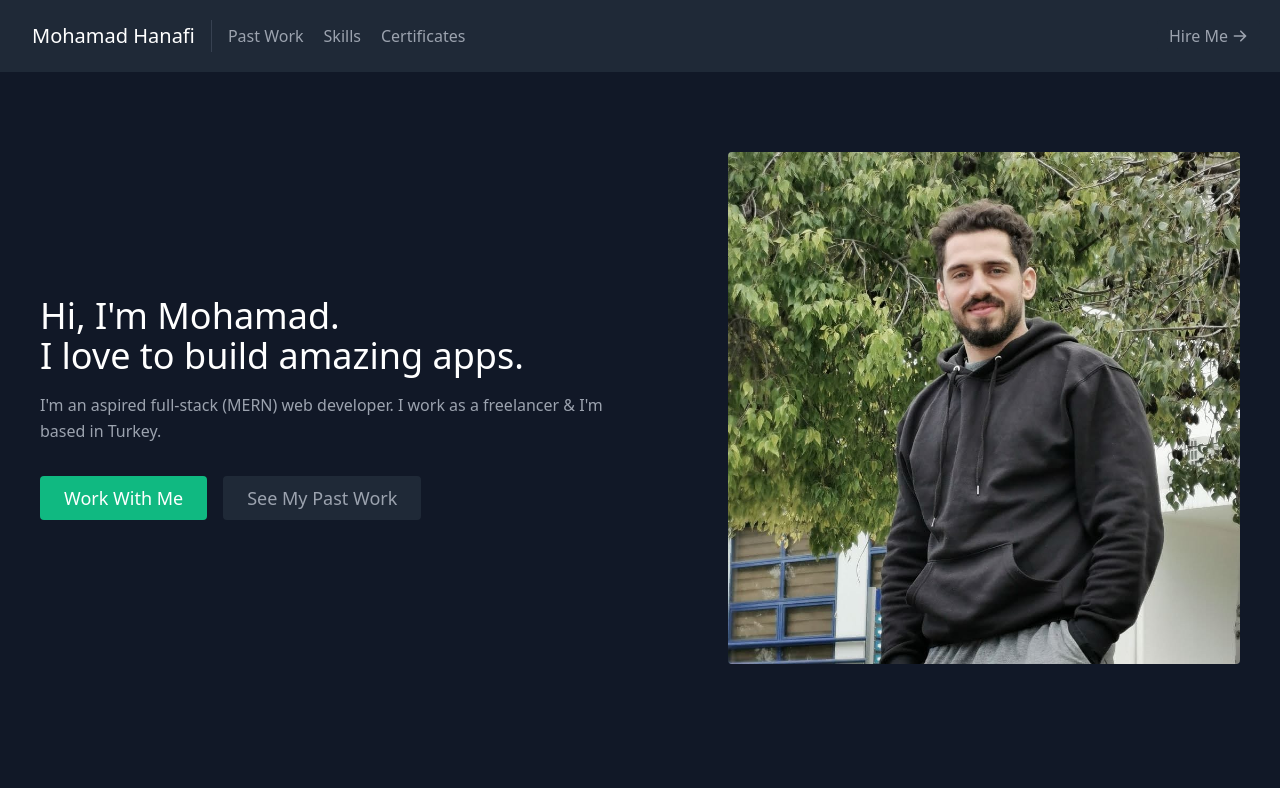
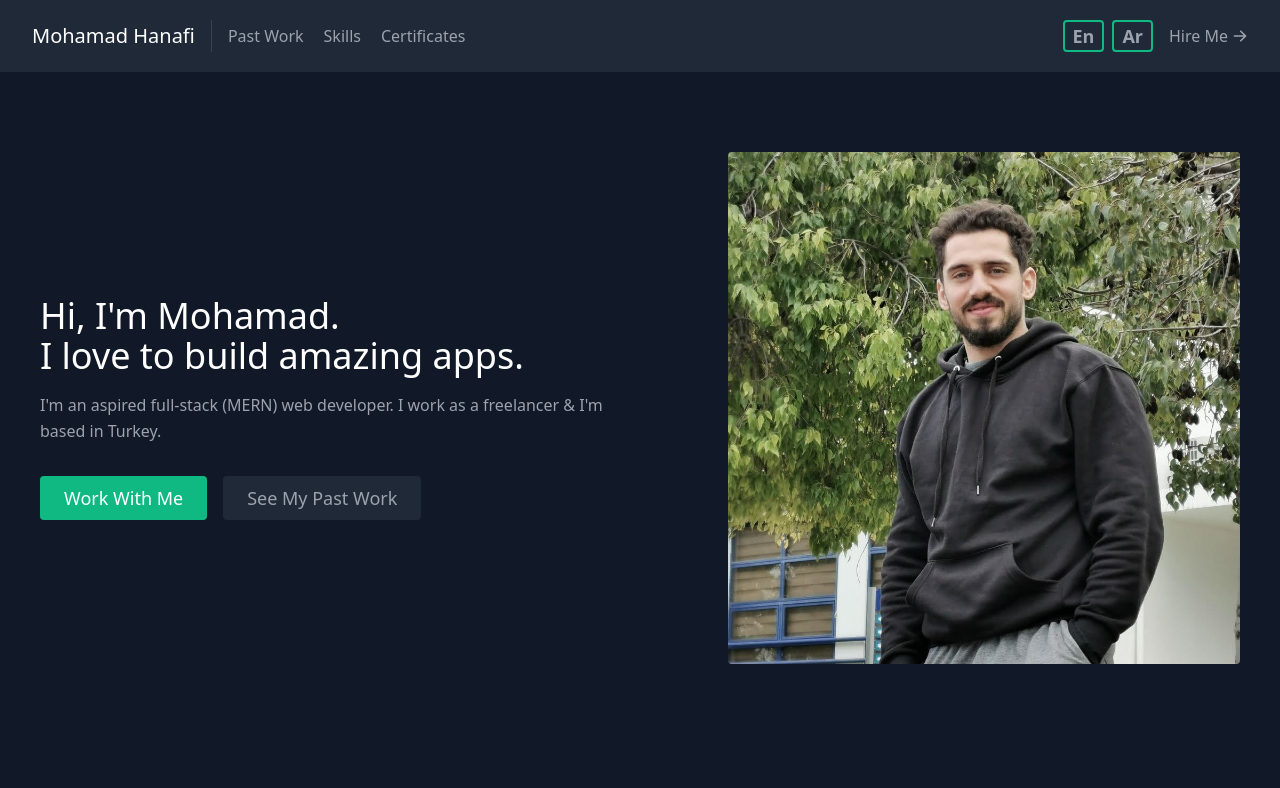
Before and after one commit to MohamadHanafi/react-portfolio, a React (Create React App) app: page / in a window 1280 px wide. Shown: the top 788 px of the page. Built offline with nearby package versions, Linux system fonts and the light colour scheme.

Commit message:
adding arabic support

```diff
--- a/package.json
+++ b/package.json
@@ -5,8 +5,12 @@
   "dependencies": {
     "@craco/craco": "^5.9.0",
     "@heroicons/react": "^1.0.4",
+    "i18next": "^20.5.0",
+    "i18next-browser-languagedetector": "^6.1.2",
+    "i18next-http-backend": "^1.3.0",
     "react": "^17.0.2",
     "react-dom": "^17.0.2",
+    "react-i18next": "^11.11.4",
     "react-scripts": "^4.0.3"
   },
   "scripts": {
--- a/public/index.html
+++ b/public/index.html
@@ -6,21 +6,6 @@
     <meta name="viewport" content="width=device-width, initial-scale=1" />
     <meta name="theme-color" content="#000000" />
     <meta name="description" content="My portfolio app created with React" />
-    <link rel="apple-touch-icon" href="%PUBLIC_URL%/logo192.png" />
-    <!--
-      manifest.json provides metadata used when your web app is installed on a
-      user's mobile device or desktop. See https://developers.google.com/web/fundamentals/web-app-manifest/
-    -->
-    <link rel="manifest" href="%PUBLIC_URL%/manifest.json" />
-    <!--
-      Notice the use of %PUBLIC_URL% in the tags above.
-      It will be replaced with the URL of the `public` folder during the build.
-      Only files inside the `public` folder can be referenced from the HTML.
-
-      Unlike "/favicon.ico" or "favicon.ico", "%PUBLIC_URL%/favicon.ico" will
-      work correctly both with client-side routing and a non-root public URL.
-      Learn how to configure a non-root public URL by running `npm run build`.
-    -->
     <title>Mohamad Hanafi</title>
   </head>
   <body>
@@ -32,15 +17,5 @@
 
     <noscript>You need to enable JavaScript to run this app.</noscript>
     <div id="root"></div>
-    <!--
-      This HTML file is a template.
-      If you open it directly in the browser, you will see an empty page.
-
-      You can add webfonts, meta tags, or analytics to this file.
-      The build step will place the bundled scripts into the <body> tag.
-
-      To begin the development, run `npm start` or `yarn start`.
-      To create a production bundle, use `npm run build` or `yarn build`.
-    -->
   </body>
 </html>
--- a/src/components/Certificates.jsx
+++ b/src/components/Certificates.jsx
@@ -1,8 +1,10 @@
 import React from 'react';
-import { TerminalIcon } from '@heroicons/react/solid';
+import { useTranslation } from 'react-i18next';
 import { certificates } from '../portfolio/Certificates';
 
 const CertificatesComponent = () => {
+  const { t } = useTranslation();
+
   return (
     <section id='certificates'>
       <div className='container px-5 py-10 mx-auto text-center sm:w-5/6 md:w-4/5'>
@@ -15,10 +17,10 @@ const CertificatesComponent = () => {
           <path d='M10.394 2.08a1 1 0 00-.788 0l-7 3a1 1 0 000 1.84L5.25 8.051a.999.999 0 01.356-.257l4-1.714a1 1 0 11.788 1.838L7.667 9.088l1.94.831a1 1 0 00.787 0l7-3a1 1 0 000-1.838l-7-3zM3.31 9.397L5 10.12v4.102a8.969 8.969 0 00-1.05-.174 1 1 0 01-.89-.89 11.115 11.115 0 01.25-3.762zM9.3 16.573A9.026 9.026 0 007 14.935v-3.957l1.818.78a3 3 0 002.364 0l5.508-2.361a11.026 11.026 0 01.25 3.762 1 1 0 01-.89.89 8.968 8.968 0 00-5.35 2.524 1 1 0 01-1.4 0zM6 18a1 1 0 001-1v-2.065a8.935 8.935 0 00-2-.712V17a1 1 0 001 1z' />
         </svg>
         <h1 className='sm:text-4xl text-3xl font-medium title-font mb-4 text-white'>
-          Certificates
+          {t('certificates.header')}
         </h1>
         <p className='lg:w-2/3 mx-auto leading-relaxed text-base mb-12'>
-          Learning can never stop. Here are some of the courses I had.
+          {t(`certificates.paragraph`)}
         </p>
         {/* certificates go here */}
         <div className='grid gap-8 md:grid-cols-3 items-center'>
--- a/src/components/Navbar.jsx
+++ b/src/components/Navbar.jsx
@@ -1,7 +1,15 @@
 import React from 'react';
 import { ArrowRightIcon } from '@heroicons/react/solid';
+import { useTranslation } from 'react-i18next';
 
 const Navbar = () => {
+  const lngs = {
+    en: { nativeName: 'En' },
+    ar: { nativeName: 'Ar' },
+  };
+
+  const { t, i18n } = useTranslation();
+
   return (
     <header className='bg-gray-800 md:sticky top-0 z-10'>
       <div className='container mx-auto flex flex-wrap p-5 flex-col md:flex-row items-center'>
@@ -10,25 +18,39 @@ const Navbar = () => {
           className='title-font font-medium text-white mb-4 md:mb-0'
         >
           <a href='#about' className='ml-3 text-xl'>
-            Mohamad Hanafi
+            {t('nav.name')}
           </a>
         </a>
         <nav className='md:mr-auto md:ml-4 md:py-1 md:pl-4 md:border-l md:border-gray-700	flex flex-wrap items-center text-base justify-center'>
           <a href='#projects' className='mr-5 hover:text-white'>
-            Past Work
+            {t('nav.pastWork')}
           </a>
           <a href='#skills' className='mr-5 hover:text-white'>
-            Skills
+            {t('nav.skills')}
           </a>
           <a href='#certificates' className='mr-5 hover:text-white'>
-            Certificates
+            {t('nav.certificates')}
           </a>
         </nav>
+        <div>
+          {Object.keys(lngs).map((lng) => (
+            <button
+              key={lng}
+              type='submit'
+              onClick={(e) => {
+                i18n.changeLanguage(lng);
+              }}
+              className='mx-1 font-bold rounded text-lg border-green-500 border-2 px-2 hover:text-white hover:bg-green-500'
+            >
+              {lngs[lng].nativeName}
+            </button>
+          ))}
+        </div>
         <a
           href='#contact'
           className='inline-flex items-center bg-gray-800 border-0 py-1 px-3 focus:outline-none hover:bg-gray-700 rounded text-base mt-4 md:mt-0'
         >
-          Hire Me
+          {t('nav.hireMe')}
           <ArrowRightIcon className='w-4 h-4 ml-1' />
         </a>
       </div>
--- a/src/components/Projects.jsx
+++ b/src/components/Projects.jsx
@@ -1,19 +1,21 @@
 import React from 'react';
 import { CodeIcon } from '@heroicons/react/solid';
 import { projects } from '../portfolio/projects';
+import { useTranslation } from 'react-i18next';
+
 const Projects = () => {
+  const { t } = useTranslation();
+
   return (
     <section id='projects' className='text-gray-400 bg-gray-900 body-font'>
       <div className='container px-5 py-10 mx-auto text-center lg:px-40 md:w-4/5'>
         <div className='flex flex-col w-full mb-20'>
           <CodeIcon className='mx-auto inline-block w-10 mb-4' />
           <h1 className='sm:text-4xl text-3xl font-medium title-font mb-4 text-white'>
-            Apps I've Built
+            {t('projects.header')}
           </h1>
           <p className='lg:w-2/3 mx-auto leading-relaxed text-base'>
-            Check out some of the projects that I have built during my journey
-            as a web developer. These apps were made using ReactJS, ExpressJS,
-            and other technologies.
+            {t(`projects.paragraph`)}
           </p>
         </div>
         <div className='flex flex-wrap -m-4'>
--- a/src/components/Skills.jsx
+++ b/src/components/Skills.jsx
@@ -1,20 +1,21 @@
 import { BadgeCheckIcon, ChipIcon } from '@heroicons/react/solid';
 import React from 'react';
 import { skills } from '../portfolio/skills';
+import { useTranslation } from 'react-i18next';
 
 const Skills = () => {
+  const { t } = useTranslation();
+
   return (
     <section id='skills'>
       <div className='container px-5 py-10 mx-auto '>
         <div className='text-center mb-20'>
           <ChipIcon className='w-10 inline-block mb-4' />
           <h1 className='sm:text-4xl text-3xl font-medium title-font text-white mb-4'>
-            Skills &amp; Technologies
+            {t(`skills.header`)}
           </h1>
           <p className='text-base leading-relaxed xl:w-2/4 lg:w-3/4 mx-auto'>
-            "Life is all about learning", which is why I always try to learn and
-            improve my skills. Here are some of the main skills that I use in my
-            work.
+            {t(`skills.paragraph`)}
           </p>
         </div>
         <div className='flex flex-wrap lg:w-4/5 sm:mx-auto sm:mb-2 -mx-2'>
--- /dev/null
+++ b/src/i18n.js
@@ -0,0 +1,107 @@
+import i18n from 'i18next';
+import { initReactI18next } from 'react-i18next';
+import LanguageDetector from 'i18next-browser-languagedetector';
+
+i18n
+  // detect user language
+  // learn more: https://github.com/i18next/i18next-browser-languageDetector
+  .use(LanguageDetector)
+  // pass the i18n instance to react-i18next.
+  .use(initReactI18next)
+  // init i18next
+  // for all options read: https://www.i18next.com/overview/configuration-options
+  .init({
+    debug: true,
+    fallbackLng: 'en',
+    interpolation: {
+      escapeValue: false, // not needed for react as it escapes by default
+    },
+    resources: {
+      en: {
+        translation: {
+          nav: {
+            name: `Mohamad Hanafi`,
+            pastWork: `Past Work`,
+            skills: `Skills`,
+            certificates: `Certificates`,
+            hireMe: `Hire Me`,
+          },
+          about: {
+            greeting1: `Hi, I'm Mohamad.`,
+            greeting2: `I love to build amazing apps.`,
+            summary: `I'm an aspired full-stack (MERN) web developer. I work as a freelancer & I'm based in Turkey.`,
+            workWithMe: `Work With Me`,
+            seeMyPastWork: `See My Past Work `,
+          },
+          projects: {
+            header: "Apps I've Built",
+            paragraph:
+              'Check out some of the projects that I have built during my journey as a web developer. These apps were made using ReactJS, ExpressJS, and other technologies.',
+          },
+          skills: {
+            header: `Skills & Technologies`,
+            paragraph: `"Life is all about learning", which is why I always try to learn and
+            improve my skills. Here are some of the main skills that I use in my
+            work.`,
+          },
+          certificates: {
+            header: `Certificates`,
+            paragraph: `Learning can never stop. Here are some of the courses I had.`,
+          },
+          contact: {
+            header: `Hire Me`,
+            paragraph: `Interested in working together? We should queue up a chat. I’ll offer you a coffee.`,
+            label: {
+              name: 'Name',
+              email: 'Email',
+              message: 'Message',
+              submit: 'Submit',
+            },
+          },
+        },
+      },
+      ar: {
+        translation: {
+          nav: {
+            name: `محمد حنفي`,
+            pastWork: `الاعمال السابقة`,
+            skills: `المهارات`,
+            certificates: `الشهادات`,
+            hireMe: `اعمل معي`,
+          },
+          about: {
+            greeting1: `!مرحبا, انا محمد`,
+            greeting2: `انا هنا لبناء افضل التطبيقات لك`,
+            summary: `انا مبرمج واجهات امامية و نطم خلفية لتطبيقات الانترنت. اعمل كعامل مستقل، و اقيم في تركيا.`,
+            workWithMe: `اعمل معي`,
+            seeMyPastWork: `تفقد اعمالي السابقة`,
+          },
+          projects: {
+            header: 'تطبيقات قمت بتطويرها',
+            paragraph:
+              'تفقد بعض من التطبيقات اللتي قمت ببنائها خلال رحلتي كمطور. تم بناء هذه التطبيقات باسنخدام تكنولوجيا هي الاحدث في هذا المجال',
+          },
+          skills: {
+            header: `المهارات & التكنولوجيا`,
+            paragraph: `طريق التعلم لا ينتهي، لذلك احاول دائما التحسين من مهاراتي. هذه بعض من المهارات الاساسية التي استخدمها في عملي`,
+          },
+          certificates: {
+            header: `الشهادات`,
+            paragraph: `التعليم عملية مستمرة. هذه بعض الشهادات التي حصلت عليها`,
+          },
+          contact: {
+            header: `اعمل معي`,
+            paragraph: `مهتم بالعمل معي، لنحصل على محادثة، سأشتري انا قنجان القهوة `,
+            label: {
+              name: 'الإسم',
+              email: 'البريد الالكتروني',
+              message: 'الرسالة',
+              submit: 'أرسل',
+            },
+          },
+        },
+      },
+    },
+  });
+
+export default i18n;
--- a/src/index.js
+++ b/src/index.js
@@ -2,6 +2,8 @@ import React from 'react';
 import ReactDOM from 'react-dom';
 import './index.css';
 import App from './App';
+
+import './i18n';
 
 ReactDOM.render(
   <React.StrictMode>
```
Also changed, not shown: src/components/About.jsx (+8 -9 lines), src/components/Contact.jsx (+9 -9 lines), 16 other files (tests, documents, lock files or other folders).
